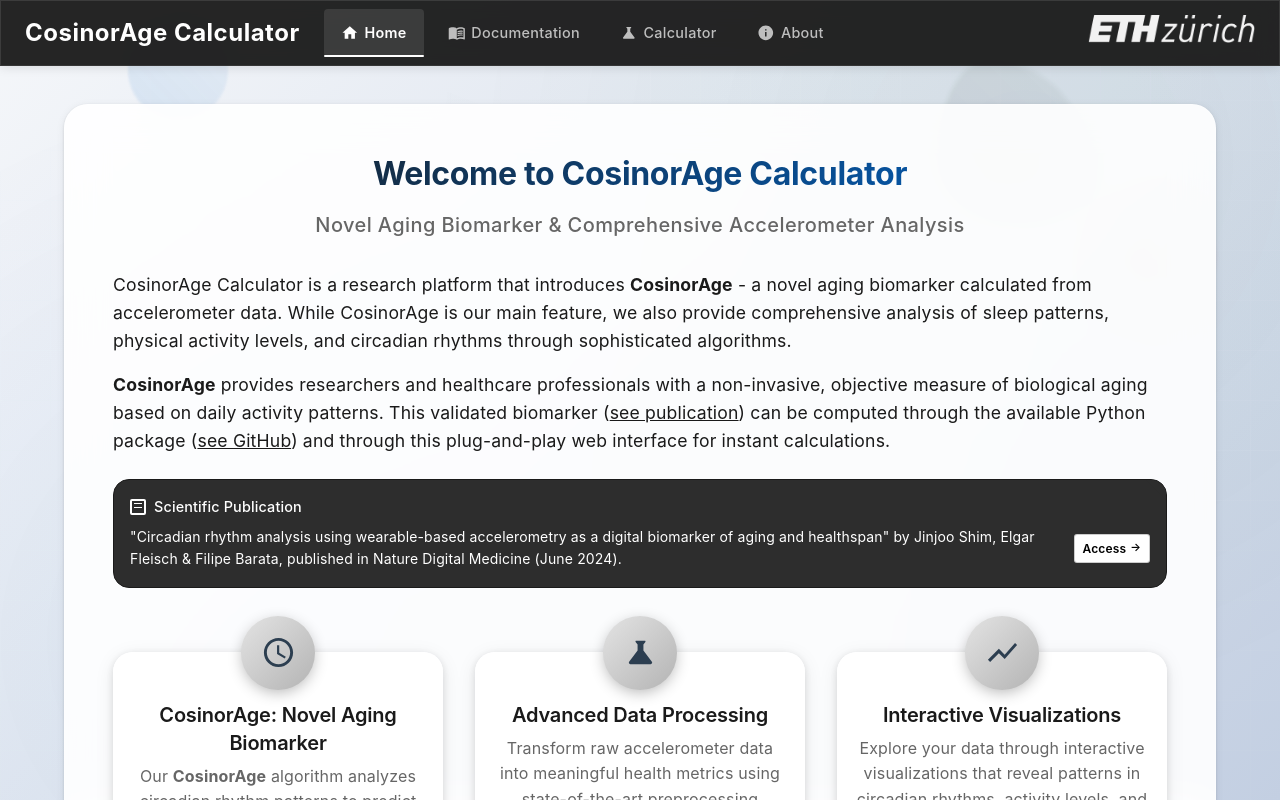
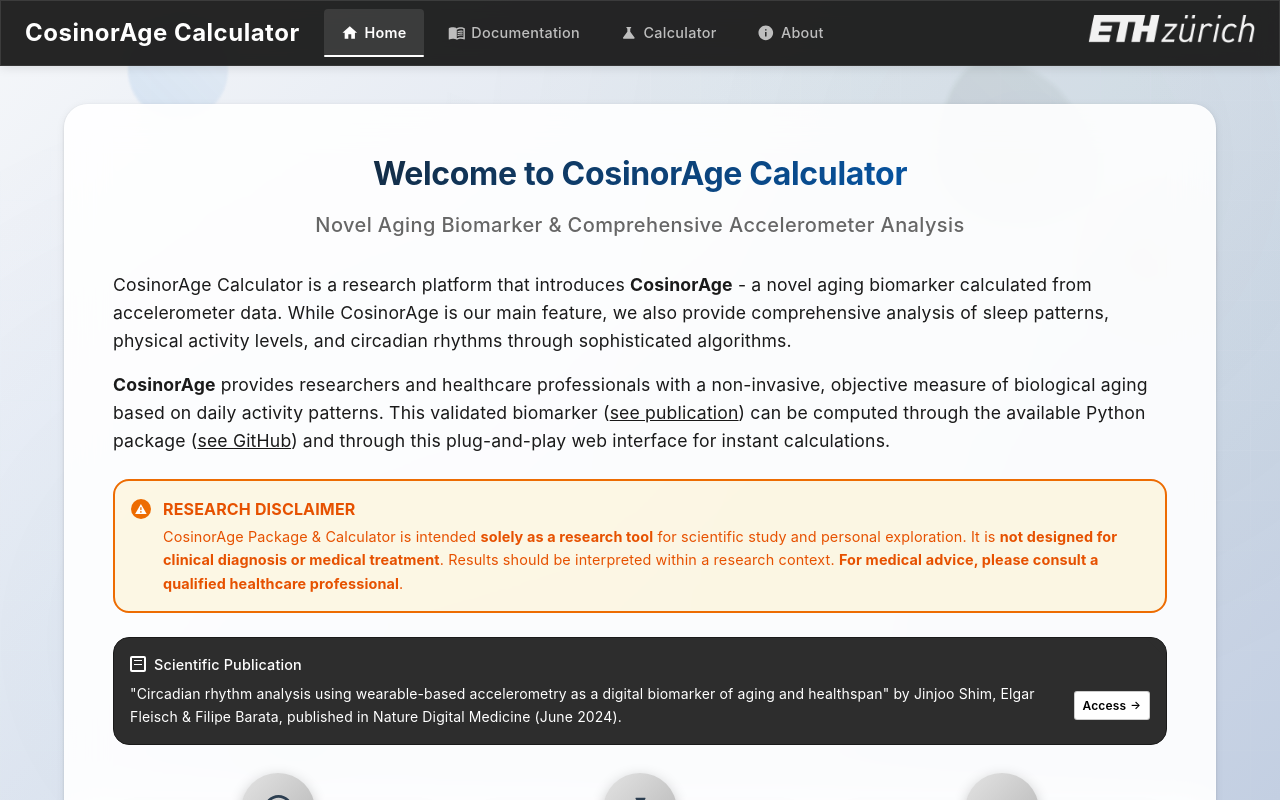
Before and after one commit to ADAMMA-CDHI-ETH-Zurich/CosinorAge-Calculator, a React (Create React App) app in the folder frontend/: page / in a window 1280 px wide. Shown: the top 800 px of the page. Built offline with nearby package versions, Linux system fonts and the light colour scheme; no server answers.

Commit message:
Reorganize project structure and update files

```diff
--- a/frontend/src/components/HomeTab.js
+++ b/frontend/src/components/HomeTab.js
@@ -94,6 +94,73 @@ const HomeTab = ({ setCurrentTab }) => {
                 professionals with a non-invasive, objective measure of
                 biological aging based on daily activity patterns. This validated biomarker (<a href="https://www.nature.com/articles/s41746-024-01111-x" target="_blank" rel="noopener noreferrer" style={{ color: 'inherit', textDecoration: 'underline' }}>see publication</a>) can be computed through the available Python package (<a href="https://github.com/ADAMMA-CDHI-ETH-Zurich/CosinorAge" target="_blank" rel="noopener noreferrer" style={{ color: 'inherit', textDecoration: 'underline' }}>see GitHub</a>) and through this plug-and-play web interface for instant calculations.
               </Typography>
+
+              {/* Research Disclaimer */}
+              <Box
+                sx={{
+                  mt: 3,
+                  mb: 3,
+                  p: 2,
+                  borderRadius: 2,
+                  backgroundColor: "rgba(255, 193, 7, 0.1)",
+                  border: "2px solid",
+                  borderColor: "warning.main",
+                  position: "relative",
+                  overflow: "hidden"
+                }}
+              >
+                <Box sx={{ display: "flex", alignItems: "flex-start", gap: 1.5 }}>
+                  <Box
+                    sx={{
+                      width: 20,
+                      height: 20,
+                      borderRadius: "50%",
+                      backgroundColor: "warning.main",
+                      display: "flex",
+                      alignItems: "center",
+                      justifyContent: "center",
+                      flexShrink: 0,
+                      mt: 0.25
+                    }}
+                  >
+                    <Typography
+                      variant="body2"
+                      sx={{
+                        color: "white",
+                        fontWeight: "bold",
+                        fontSize: "0.75rem"
+                      }}
+                    >
+                      ⚠
+                    </Typography>
+                  </Box>
+                  <Box>
+                    <Typography
+                      variant="subtitle1"
+                      sx={{
+                        color: "warning.dark",
+                        fontWeight: 700,
+                        mb: 0.5
+                      }}
+                    >
+                      <strong>RESEARCH DISCLAIMER</strong>
+                    </Typography>
+                    <Typography
+                      variant="body2"
+                      sx={{
+                        color: "warning.dark",
+                        lineHeight: 1.6,
+                        fontSize: "0.9rem",
+                        fontWeight: 400,
+                        letterSpacing: "0.01em"
+                      }}
+                    >
+                      CosinorAge Package & Calculator is intended <strong>solely as a research tool</strong> for scientific study and personal exploration. It is <strong>not designed for clinical diagnosis or medical treatment</strong>. Results should be interpreted within a research context. <strong>For medical advice, please consult a qualified healthcare professional</strong>.
+                    </Typography>
+                  </Box>
+                </Box>
+              </Box>
+
               <Box
                 sx={{
                   mt: 3,
```
Also changed, not shown: 1 other file (tests, documents, lock files or other folders).
